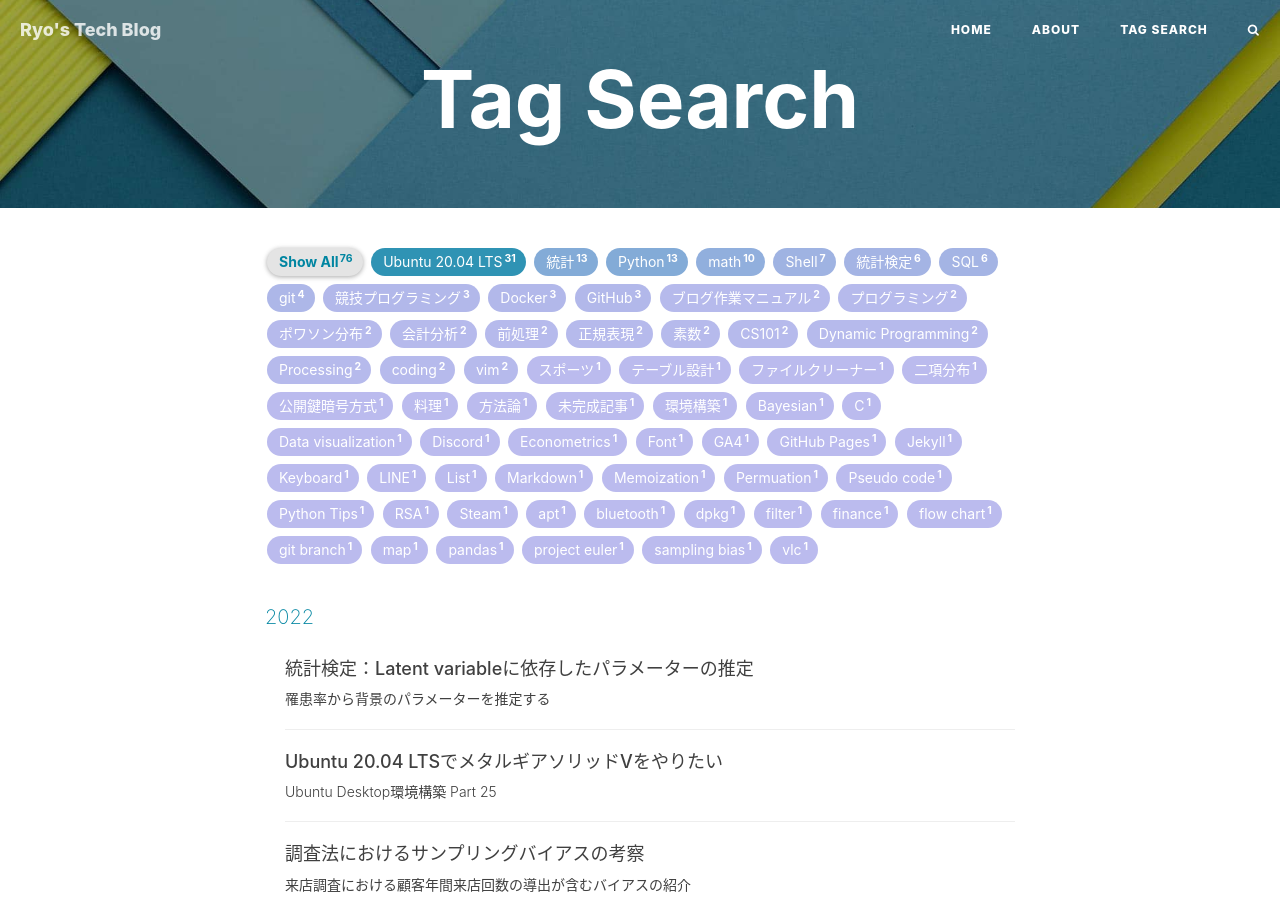
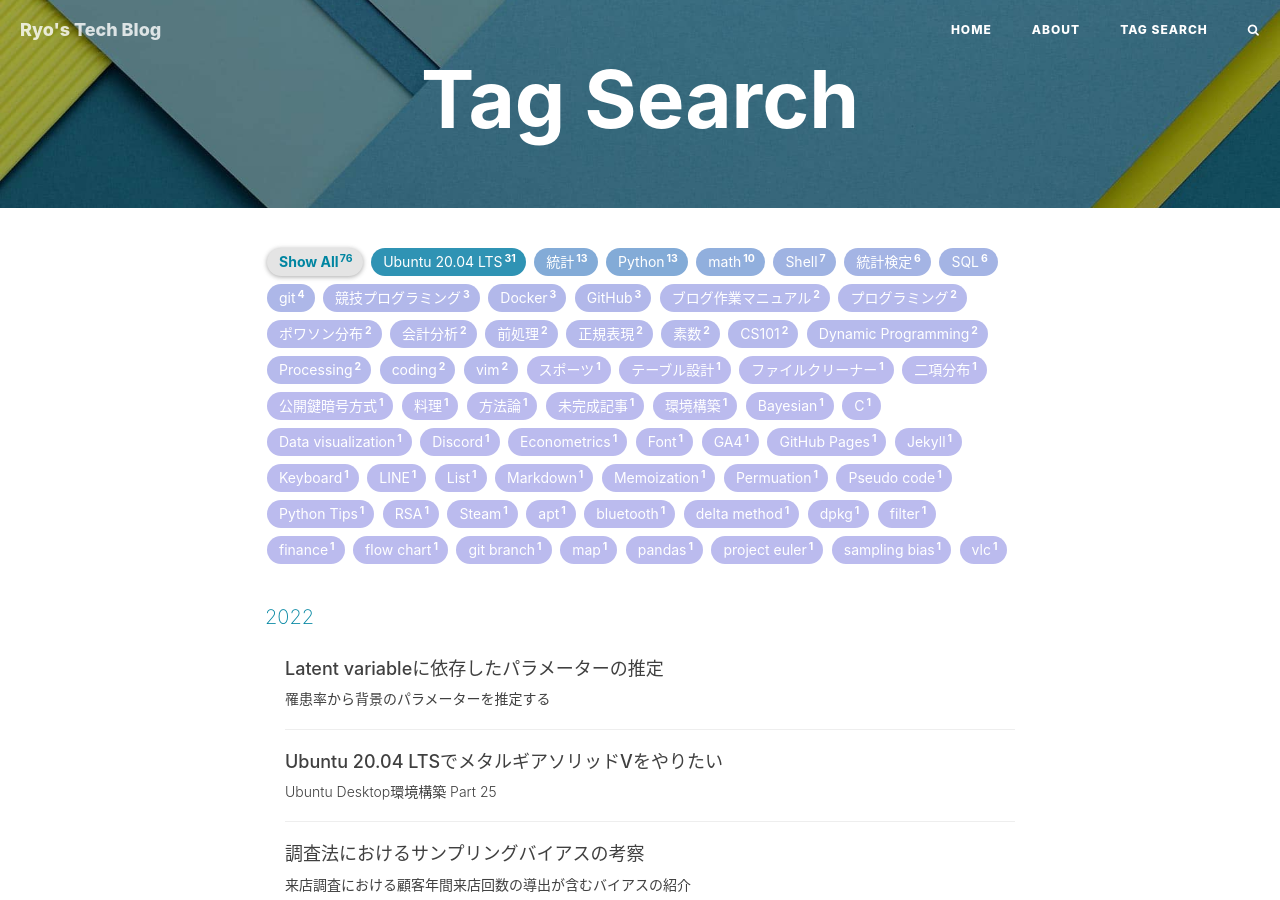
Before and after one commit to RyoNakagami/RyoNakagami.github.io, a Jekyll site: the page built from archive.html, in a window 1280 px wide and 900 px high. Built offline with Jekyll 4.4.1, drawn with Linux system fonts in a browser that asks for light colours; nearby versions of some CDN libraries; comment, search, counter and statistics services are not loaded.

Commit message:
ADD 20220203 binomial distribution problem

```diff
--- a/_posts/2022-02-03-binomial-trial-wth-latent-variable.md
+++ b/_posts/2022-02-03-binomial-trial-wth-latent-variable.md
@@ -1,6 +1,6 @@
 ---
 layout: post
-title: "統計検定：Latent variableに依存したパラメーターの推定"
+title: "Latent variableに依存したパラメーターの推定"
 subtitle: "罹患率から背景のパラメーターを推定する"
 author: "Ryo"
 header-img: "img/bg-statistics.png"
@@ -14,6 +14,7 @@ tags:
 - 統計
 - 統計検定
 - 二項分布
+- delta method
 ---
 <!-- Global site tag (gtag.js) - Google Analytics -->
 <script async src="https://www.googletagmanager.com/gtag/js?id=G-LVL413SV09"></script>
```
Also changed, not shown: other parts of _posts/2022-02-03-binomial-trial-wth-latent-variable.md (+1 -0 lines).
